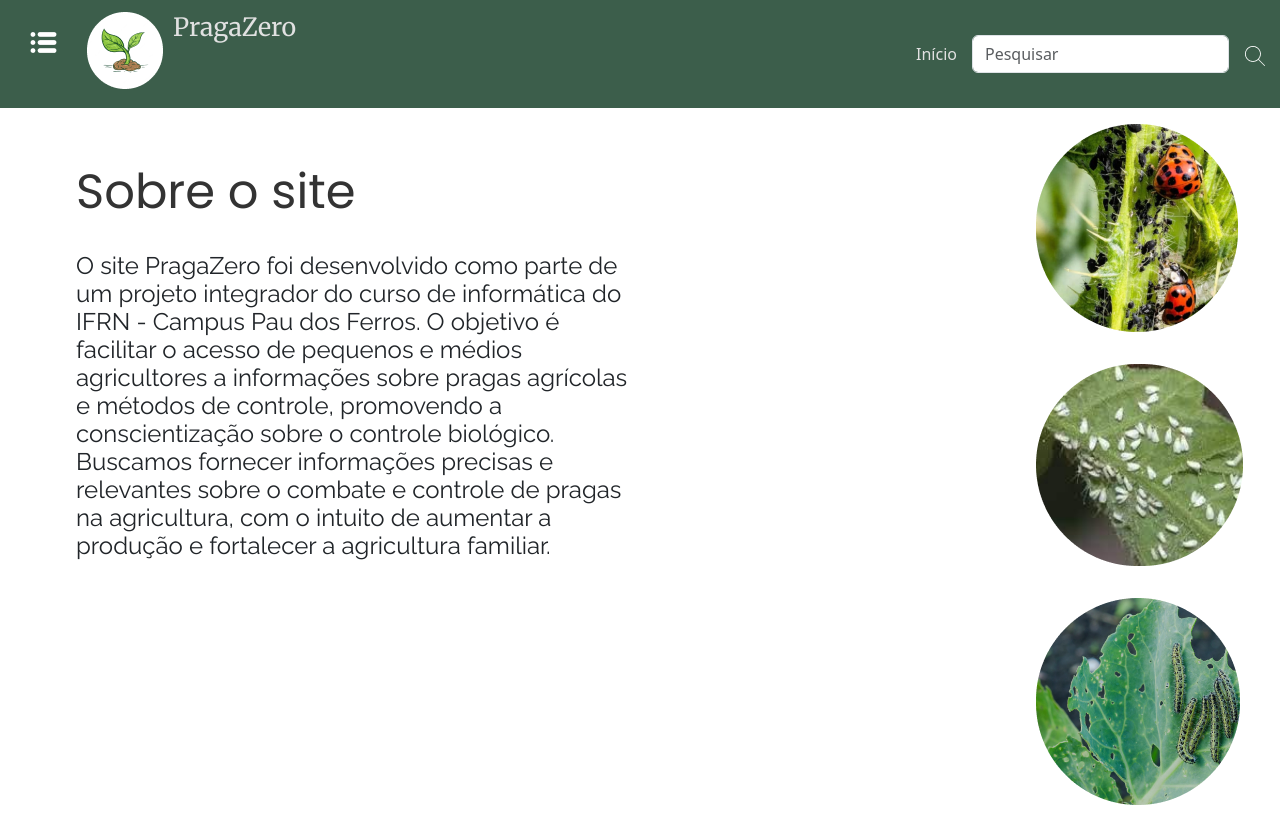
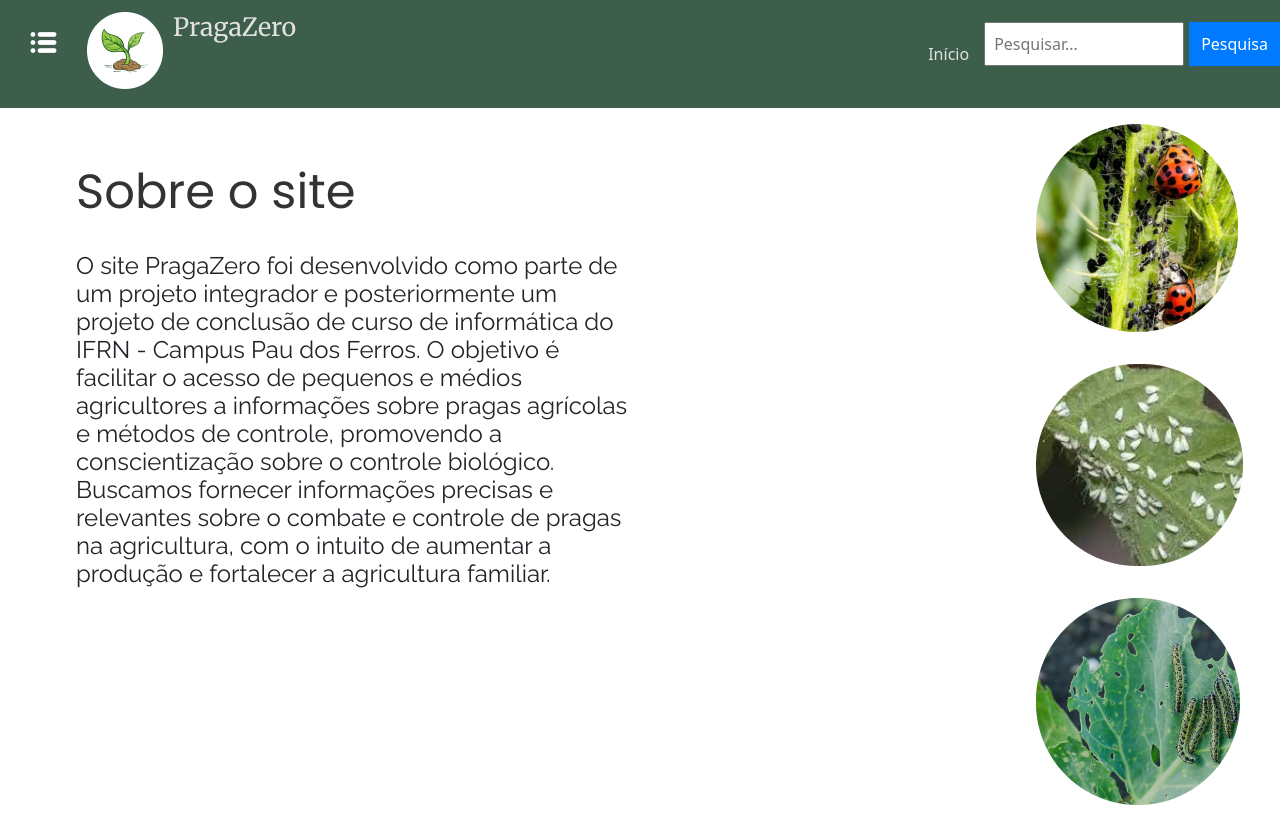
Before and after one commit to xstellas2/rascunhotcc, a Django app: page /sobre_nos/ in a window 1280 px wide. Shown: the top 828 px of the page. Run offline with Django 5.2, Linux system fonts and the light colour scheme.

Commit message:
2608 pesquisa

```diff
--- a/agro/templates/agrotoxico.html
+++ b/agro/templates/agrotoxico.html
@@ -8,7 +8,6 @@
 <div class="conteudo mx-5">
     <h1 class="my-5">O uso de agrotóxicos no Brasil e no mundo</h1>
     <img src="{% static 'img/image15.png' %}" alt="Imagem relacionada a agrotóxicos">
-    <img src="{% static 'img/stella.png' %}" alt="Imagem relacionada a agrotóxicos">
 
     <div class="row mb-5">
         <!-- Coluna da esquerda com vantagens -->
--- a/agro/templates/base.html
+++ b/agro/templates/base.html
@@ -46,8 +46,11 @@
         </div>
         <div class="d-flex align-items-center">
             <a class="nav-item link-nav" href="{% url 'index' %}">Início</a>
-            <input class="form-control rounded" type="text" placeholder="Pesquisar" aria-label="Pesquisar">
-            <a class="nav-item ms-3" href="#"><img src="{% static 'img/search.png' %}" alt="Ícone de pesquisa"></a>
+
+            <form method="GET" action="{% url 'search' %}">
+                <input type="text" name="query" placeholder="Pesquisar...">
+                <button type="submit">Pesquisa</button>
+            </form>
         </div>
     </header>
 
@@ -59,6 +62,10 @@
             <div>
                 <h1>PragaZero</h1>
                 <div class="d-flex justify-content-around">
+                <img src="{% static 'img/tiktok.png' %}" alt="tiktok">
+                <img src="{% static 'img/twitter.png' %}" alt="twitter">
+                <img src="{% static 'img/facebook.png' %}" alt="facebook">
+                <img src="{% static 'img/instagram.png' %}" alt="instagram">
                 </div>
             </div>
             <div class="d-flex justify-content-around">
--- a/agro/templates/formulario.html
+++ b/agro/templates/formulario.html
@@ -10,6 +10,7 @@
     <div class="row">
         <div class="col-lg-10 mx-auto my-5">
             <div class="card border-0 shadow rounded-3 my-5">
+                <h3 class="mx-5 mt-4">Olá! ;)</h3>
                 <h2 class="mx-5 mt-4">Deixe sua Sugestão</h2>
                 <form method="POST" action="{% url 'salvar_sugestao' %}" >
                     {% csrf_token %}
--- a/agro/templates/sobre_nos.html
+++ b/agro/templates/sobre_nos.html
@@ -12,8 +12,8 @@
         <div class="col-md-6">
             <h2 class="mb-4 mt-5">Sobre o site</h2>
             <p style="text-align: left;">
-                O site PragaZero foi desenvolvido como parte de um projeto integrador do curso de informática do IFRN - Campus Pau dos Ferros.
-                O objetivo é facilitar o acesso de pequenos e médios agricultores a informações sobre pragas agrícolas e métodos de controle,
+                O site PragaZero foi desenvolvido como parte de um projeto integrador e posteriormente um projeto de conclusão de curso
+                de informática do IFRN - Campus Pau dos Ferros. O objetivo é facilitar o acesso de pequenos e médios agricultores a informações sobre pragas agrícolas e métodos de controle,
                 promovendo a conscientização sobre o controle biológico. Buscamos fornecer informações precisas e relevantes sobre o combate
                 e controle de pragas na agricultura, com o intuito de aumentar a produção e fortalecer a agricultura familiar.
             </p>
--- a/agro/urls.py
+++ b/agro/urls.py
@@ -2,12 +2,13 @@ from django.conf import settings
 from django.conf.urls.static import static
 from django.urls import path
 from . import views
-from .views import salvar_sugestao, listar_sugestoes, editar_sugestao, deletar_sugestao
+from .views import salvar_sugestao, listar_sugestoes, editar_sugestao, deletar_sugestao, search
 
 
 
 urlpatterns = [
     path('sugestao/', salvar_sugestao, name='salvar_sugestao'),
+    path('search/', search, name='search'),
     path('listagem_sugestoes/', listar_sugestoes, name='listar_sugestoes'),
     path('', views.index, name='index'),
     path('lagartas/', views.lagartas, name='lagartas'),
--- a/agro/views.py
+++ b/agro/views.py
@@ -3,8 +3,8 @@ from django.db.models import Q
 from .models import Sugestao
 from django.contrib import messages
 from django.shortcuts import redirect
-
 from django.shortcuts import get_object_or_404
+from .models import Pesquisa
 
 def editar_sugestao(request, id):
     sugestao = get_object_or_404(Sugestao, id=id)
@@ -68,6 +68,13 @@ def sobre_nos(request):
 def formulario(request):
     return render(request, 'formulario.html')
 
+def search(request):
+    query = request.GET.get('query')
+    results = []
+    if query:
+        results = Pesquisa.objects.filter(praga__icontains=query)  # Pesquisa pelo título
+    return render(request, 'search_results.html', {'results': results, 'query': query})
+
 
 
 
--- a/static/css/style.css
+++ b/static/css/style.css
@@ -257,3 +257,28 @@ a{
     width: 150px;
     height: 170px;
 }
+
+/* styles.css */
+form {
+    display: flex;
+    margin-bottom: 20px;
+}
+
+input[type="text"] {
+    padding: 8px;
+    font-size: 16px;
+    width: 200px;
+}
+
+button {
+    padding: 8px 12px;
+    margin-left: 5px;
+    background-color: #007bff;
+    color: white;
+    border: none;
+    cursor: pointer;
+}
+
+button:hover {
+    background-color: #0056b3;
+}
```
Also changed, not shown: agro/models.py (+9 -0 lines), agro/templates/index.html (+33 -18 lines), agro/templates/search_results.html (added, +15 -0 lines), static/img/evelyn.jpg (deleted).
